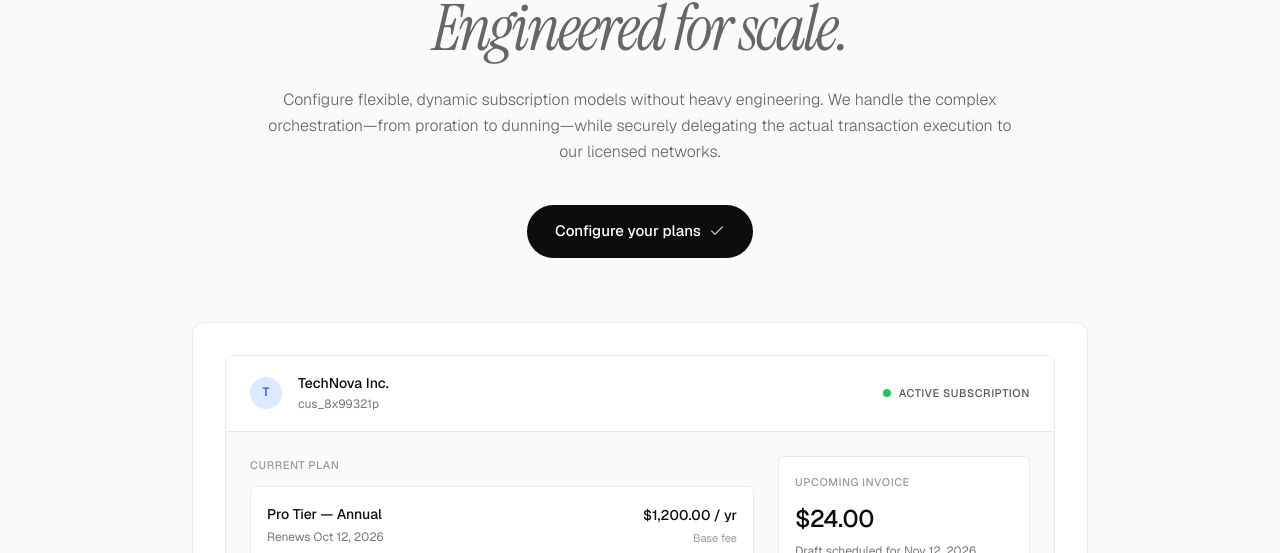
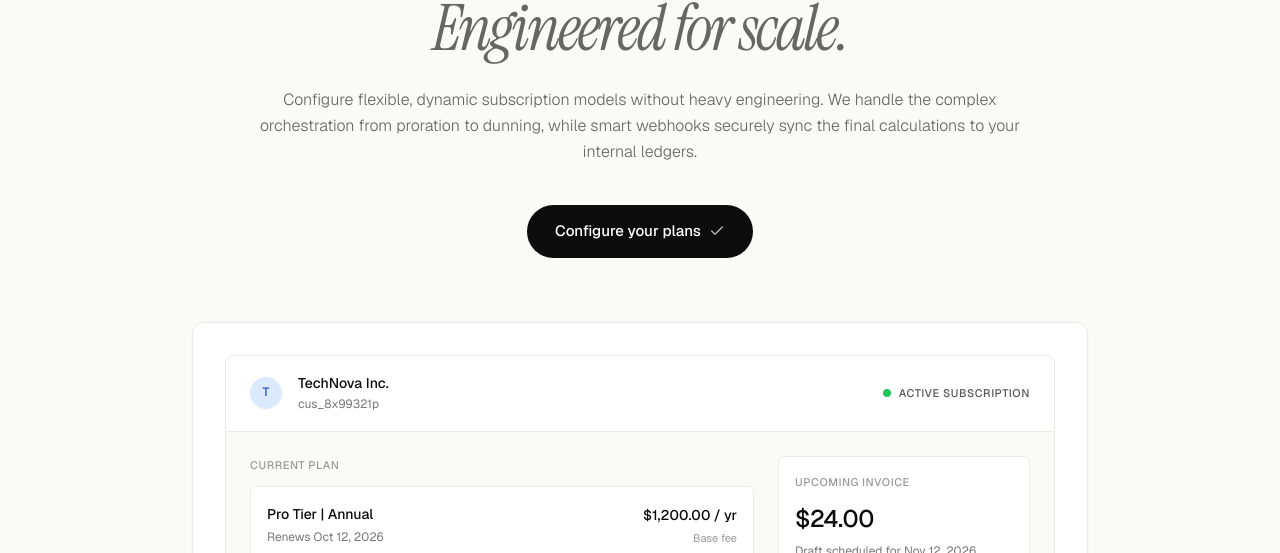
Before and after one commit to omniasky/paymonei-website, a Next.js app: page /billing/subscriptions in a window 1280 px wide. Shown: the part 247-800 px from the top of the page. Built offline with nearby package versions, Linux system fonts and the light colour scheme.

Commit message:
fix(metadata): seo and geo on subscriptions page

```diff
--- a/src/app/billing/subscriptions/page.tsx
+++ b/src/app/billing/subscriptions/page.tsx
@@ -14,7 +14,7 @@ import {
 } from "lucide-react";
 
 export const metadata: Metadata = {
-  title: "Subscription Management Software — Recurring Billing | Paymonei",
+  title: "Subscription Management Software | Recurring Billing | Paymonei",
   description:
     "Orchestrate complex recurring operations seamlessly. Flexible subscription management software with native dunning and proration logic.",
   keywords: [
@@ -24,9 +24,13 @@ export const metadata: Metadata = {
     "subscription engine",
     "proration software",
     "SaaS billing",
+    "enterprise subscription management",
+    "automated recurring billing",
+    "B2B subscription software",
+    "subscription billing API",
   ],
   openGraph: {
-    title: "Subscription Management Software — Recurring Billing | Paymonei",
+    title: "Subscription Management Software | Recurring Billing | Paymonei",
     description:
       "Orchestrate complex recurring operations seamlessly. Flexible subscription management software with native dunning and proration logic.",
     url: "https://paymonei.com/billing/subscriptions",
@@ -43,11 +47,12 @@ export const metadata: Metadata = {
   },
   twitter: {
     card: "summary_large_image",
-    title: "Subscription Management Software — Recurring Billing | Paymonei",
+    title: "Subscription Management Software | Recurring Billing | Paymonei",
     description:
       "Orchestrate complex recurring operations seamlessly. Flexible subscription management software with native dunning and proration logic.",
     images: ["https://s3.ap-southeast-3.amazonaws.com/assets.paymonei.com/web/og-image.png"],
   },
+  alternates: { canonical: "https://paymonei.com/billing/subscriptions" },
 };
 
 export default function SubscriptionsPage() {
@@ -79,7 +84,7 @@ export default function SubscriptionsPage() {
                 <span className="italic text-[#666]">Engineered for scale.</span>
               </h1>
               <p className="text-[16px] text-[#666] leading-relaxed font-light mb-10">
-                Configure flexible, dynamic subscription models without heavy engineering. We handle the complex orchestration—from proration to dunning—while securely delegating the actual transaction execution to our licensed networks.
+                Configure flexible, dynamic subscription models without heavy engineering. We handle the complex orchestration from proration to dunning, while smart webhooks securely sync the final calculations to your internal ledgers.
               </p>
 
               <div className="flex flex-col sm:flex-row gap-4 justify-center w-full sm:w-auto">
@@ -115,7 +120,7 @@ export default function SubscriptionsPage() {
                       <p className="text-[11px] uppercase tracking-wider text-[#999] mb-3 font-medium">Current Plan</p>
                       <div className="flex items-center justify-between border border-[#EAEAE6] bg-white rounded-md p-4">
                         <div>
-                          <p className="text-[14px] font-medium text-[#0C0C0C]">Pro Tier — Annual</p>
+                          <p className="text-[14px] font-medium text-[#0C0C0C]">Pro Tier | Annual</p>
                           <p className="text-[12px] text-[#777] mt-0.5">Renews Oct 12, 2026</p>
                         </div>
                         <div className="text-right">
```
